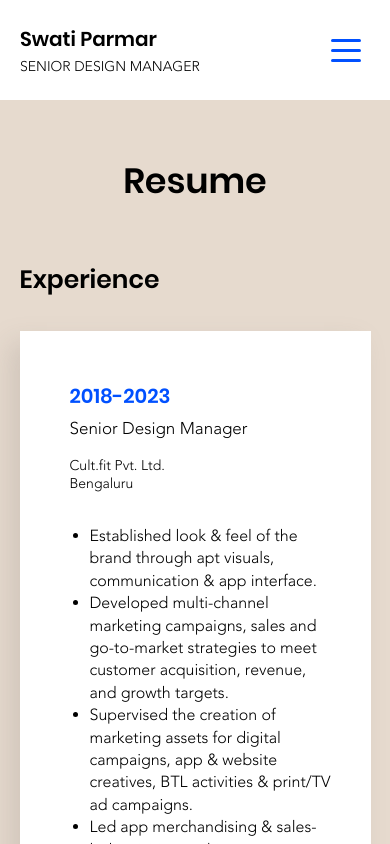
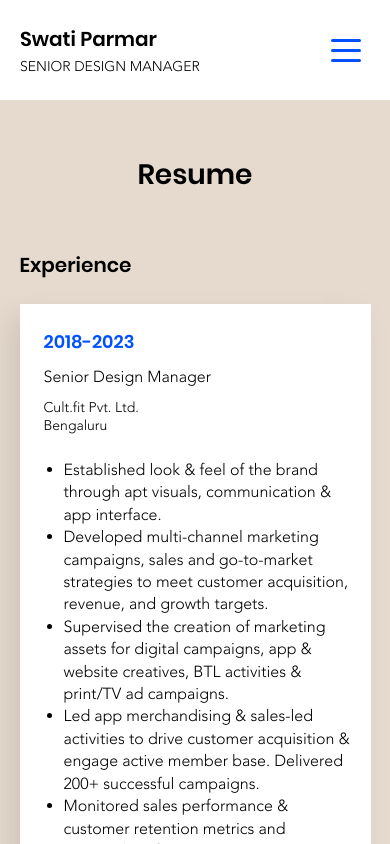
Before and after one commit to yogeshchoudhary147/swati-portfolio, a React app: page /resume in a window 390 px wide. Shown: the top 844 px of the page. Built offline with nearby package versions, Linux system fonts and the light colour scheme; a web font is replaced by a local one.

Commit message:
using hambger nav for mobile

```diff
--- a/src/assets/css/styles.css
+++ b/src/assets/css/styles.css
@@ -167,14 +167,25 @@ body {
     .main-container {
       .heading {
         padding-top: 54px !important;
+        font-size: 28px !important;
       }
       .sub-heading {
         margin-top: 54px !important;
+        font-size: 20px !important;
       }
       .card {
         flex-wrap: wrap;
+        margin-top: 24px !important;
+        padding: 24px 20px 24px 24px !important;
         .duration {
           flex-shrink: unset !important;
+          width: auto !important;
+          .blue-text {
+            font-size: 18px !important;
+          }
+          span:first-of-type {
+            font-size: 16px !important;
+          }
         }
         ul {
           padding-left: 20px;
@@ -307,19 +318,21 @@ body {
       flex-direction: row;
       margin-top: 32px;
       font-size: 16px;
-      row-gap: 32px;
+      row-gap: 24px;
       column-gap: 48px;
       .duration {
         flex-shrink: 0;
         font-size: 14px;
+        width: 30%;
         .blue-text {
           color: var(--primary);
-          margin-bottom: 6px;
           font-family: PoppinsSemibold;
           font-size: 20px;
         }
         span:first-of-type {
-          font-size: 17px !important;
+          font-size: 17px;
+          margin: 12px 0px;
+          display: inline-block;
         }
       }
       ul {
--- a/src/views/Resume.js
+++ b/src/views/Resume.js
@@ -9,7 +9,6 @@ export const Resume = () => (
         <div className="duration">
           <h3 className="blue-text">2018-2023</h3>
           <span>Senior Design Manager</span>
-          <br />
           <br />
           <span>Cult.fit Pvt. Ltd.</span>
           <br />
@@ -47,7 +46,6 @@ export const Resume = () => (
           <h3 className="blue-text">2017-2018</h3>
           <span>Assistant Manager - CX & Merchandising</span>
           <br />
-          <br />
           <span>Cleartrip Pvt. Ltd.</span>
           <br />
           <span>Bengaluru</span>
@@ -74,7 +72,6 @@ export const Resume = () => (
         <div className="duration">
           <h3 className="blue-text">2014-2017</h3>
           <span>Site Merchandiser - Fashion Marketing</span>
-          <br />
           <br />
           <span>Flipkart Pvt. Ltd.</span>
           <br />
@@ -106,7 +103,6 @@ export const Resume = () => (
           <h3 className="blue-text">2011-2012</h3>
           <span>Audit Assistant - AERS</span>
           <br />
-          <br />
           <span>Deloitte & Touche</span>
           <br />
           <span>Hyderabad</span>
@@ -134,7 +130,6 @@ export const Resume = () => (
           <h3 className="blue-text">2008-2011</h3>
           <span>University of Delhi</span>
           <br />
-          <br />
           <span>B.com (Honors)</span>
           <br />
           <span>Ramjas College, Delhi</span>
@@ -158,7 +153,6 @@ export const Resume = () => (
           <h3 className="blue-text">1998-2008</h3>
           <span>Delhi Public School</span>
           <br />
-          <br />
           <span>Schooling</span>
           <br />
           <span>Panipat, Haryana</span>
```
